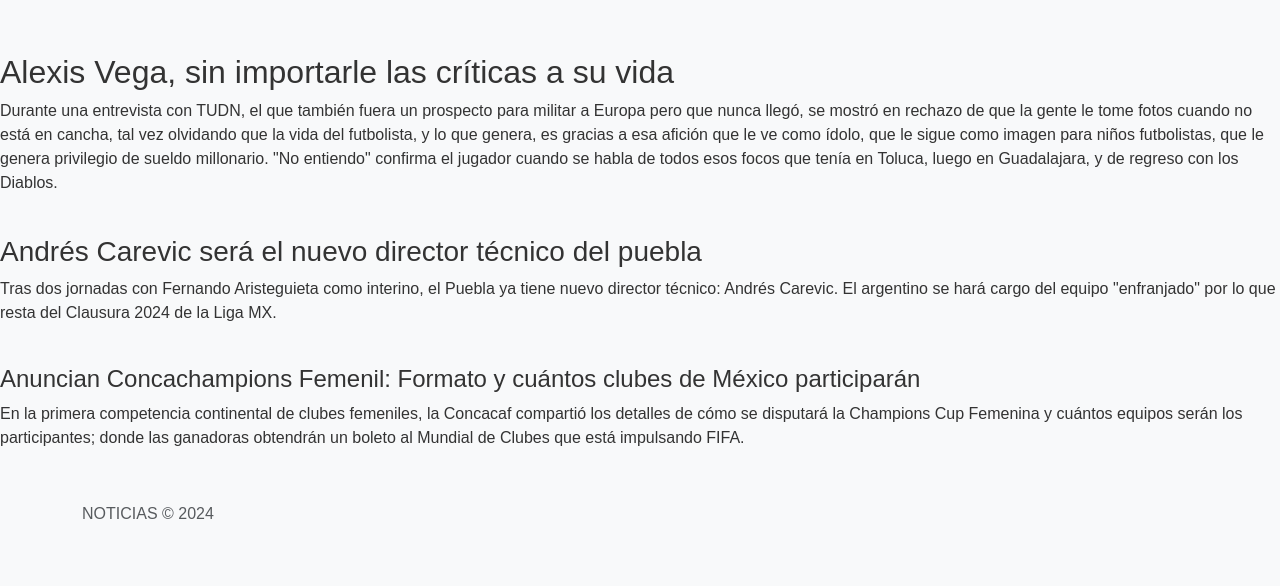
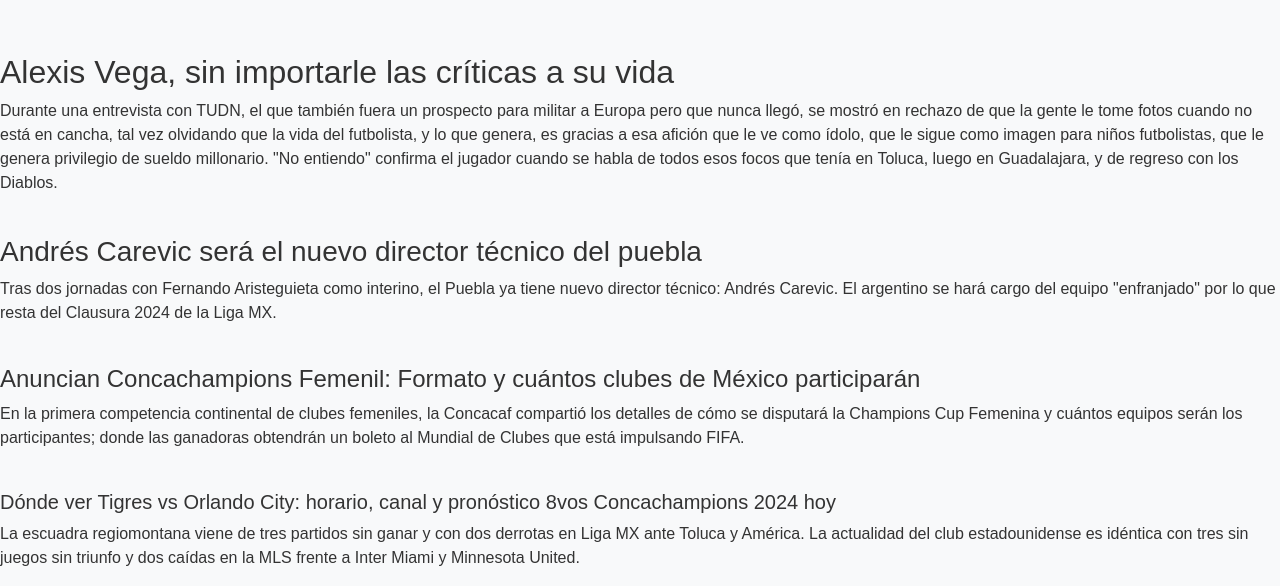
Before and after one commit to Dom1223/Noticias, a plain HTML site: page Futbolt.html in a window 1280 px wide. Shown: the part 823-1409 px from the top of the page. Before the commit the page ends 1365 px from the top, so only its background shows below. Drawn offline with nearby package versions, Linux system fonts and the light colour scheme.

Commit message:
ejercicio 19

```diff
--- a/Futbolt.html
+++ b/Futbolt.html
@@ -118,30 +118,15 @@
       <div class="Dispositiva7">
         <p class="encabezado">En la primera competencia continental de clubes femeniles, la Concacaf compartió los detalles de cómo se disputará la Champions Cup Femenina y cuántos equipos serán los participantes; donde las ganadoras obtendrán un boleto al Mundial de Clubes que está impulsando FIFA.</p>
       </div>
+      <br>
+      <div class="Dispositiva8">
+        <H5>Dónde ver Tigres vs Orlando City: horario, canal y pronóstico 8vos Concachampions 2024 hoy</H5>
+      </div>
+      <div class="Dispositiva9">
+        <p class="encabezado">
+          La escuadra regiomontana viene de tres partidos sin ganar y con dos derrotas en Liga MX ante Toluca y América. La actualidad del club estadounidense es idéntica con tres sin juegos sin triunfo y dos caídas en la MLS frente a Inter Miami y Minnesota United.
+        </p>
+      </div>
     </div>
-
-    <footer class="footer mt-auto py-3 bg-light">
-      <div class="container">
-        <span class="text-muted">NOTICIAS © <script>document.write(new Date().getFullYear())</script> </span>
-      </div>
-
-      <div class="row">
-          <div class="col-md-4">
-
-          </div>
-
-
-
-          <div class="col-md-4">
-
-          </div>
-
-
-          <div class="col-md-4">
-           <i class="fa-brands fa-facebook"></i>
-          </div>
-
-        </div>
-    </footer>
   </body>
 </html>
```
